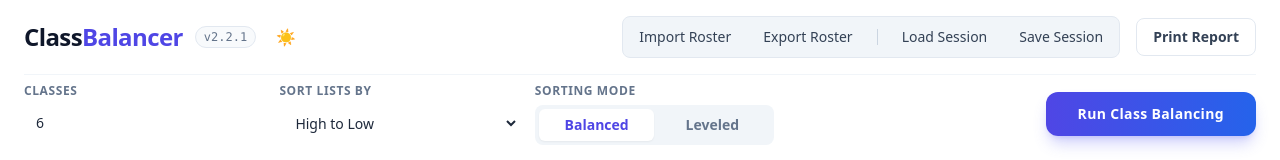
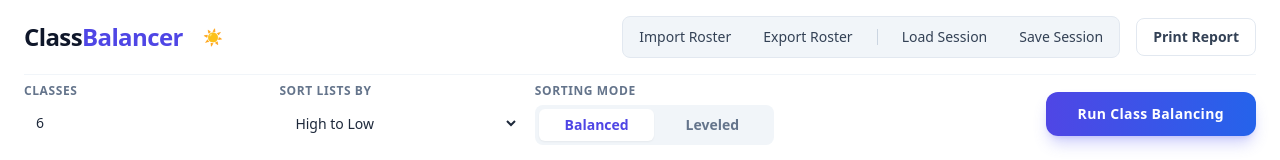
Before and after one commit to dndrmm/class-balancer, a React (Vite) app: page / in a window 1280 px wide. Shown: the top 160 px of the page. Built offline with nearby package versions, Linux system fonts and the light colour scheme.

Commit message:
Update App.jsx

```diff
--- a/src/App.jsx
+++ b/src/App.jsx
@@ -8,7 +8,7 @@ const metersCache = new Map()
 const CORE_FIELDS = new Set(['id','firstname','lastname','gender','tags','notes','previousteacher','previous_teacher', 'name'])
 const norm = (s)=> String(s||'').toLowerCase().replace(/[^a-z0-9]/g,'')
 
-const VERSION = 'v2.2.1'
+const VERSION = 'v2.2.2'
 const BUILTIN_TAGS = ['504','IEP','ELL','Gifted','Speech']
 
 const WEIGHT_MAP = {
@@ -535,12 +535,14 @@ function splitCSV(str){
   res.push(cur.trim())
   return res
 }
+
+// FIX: Updated mostlyNumeric to accept mapped letter grades as numeric
 function mostlyNumeric(vals){
   let num=0, tot=0
   for(const v of vals){
     if(!v) continue
       tot++
-      if(!isNaN(parseFloat(v))) num++
+      if(!isNaN(parseFloat(v)) || LETTER_GRADE_MAP.hasOwnProperty(v.toUpperCase())) num++
   }
   return tot>0 && (num/tot > 0.6)
 }
@@ -739,7 +741,7 @@ function ManualPins({ allIds, studentsById, numClasses, setStudentsById, classes
         <div key={type} className="lg:col-span-4 flex flex-col h-full">
         <div className="flex items-center justify-between mb-2">
         <div className={`text-sm font-bold ${isKeepWith ? 'text-indigo-600 dark:text-indigo-400' : 'text-rose-600 dark:text-rose-400'}`}>
-        {isKeepWith ? 'Keep With' : 'Separate From'}
+        {isKeepWith ? 'Keep With (Group)' : 'Separate From (Conflict)'}
         </div>
         <button className="text-xs font-medium text-slate-400 hover:text-rose-500 transition" onClick={()=>batchPatchStudents([{id:selectedId, patch:{[type]:[]}}])}>Clear All</button>
         </div>
@@ -1347,12 +1349,9 @@ export default function App(){
     {/* Top Row */}
     <div className="flex items-center justify-between gap-4">
     <div className="flex items-center gap-3">
-    <div className="text-2xl font-extrabold tracking-tight text-slate-900 dark:text-white">
+    <div className="text-2xl font-extrabold tracking-tight text-slate-900 dark:text-white cursor-help" title={`Version: ${VERSION}`}>
     Class<span className="text-indigo-600 dark:text-indigo-400">Balancer</span>
     </div>
-    <span className="text-xs px-2 py-0.5 rounded-full border border-slate-200 bg-slate-50 text-slate-500 font-mono">
-    {VERSION}
-    </span>
     <button onClick={()=>setDark(d=>!d)} className="p-2 hover:bg-slate-100 rounded-full transition text-slate-500">
     {dark ? '🌙' : '☀️'}
     </button>
```
